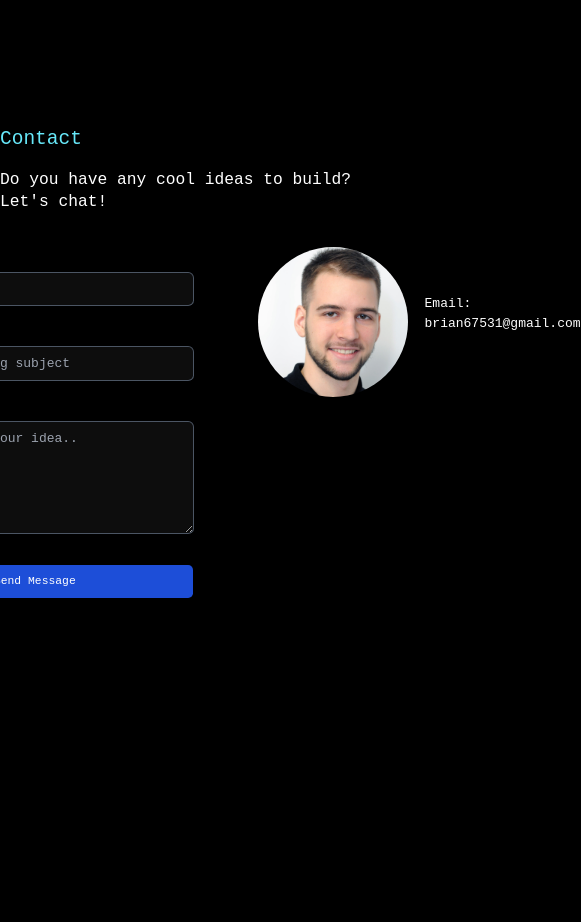
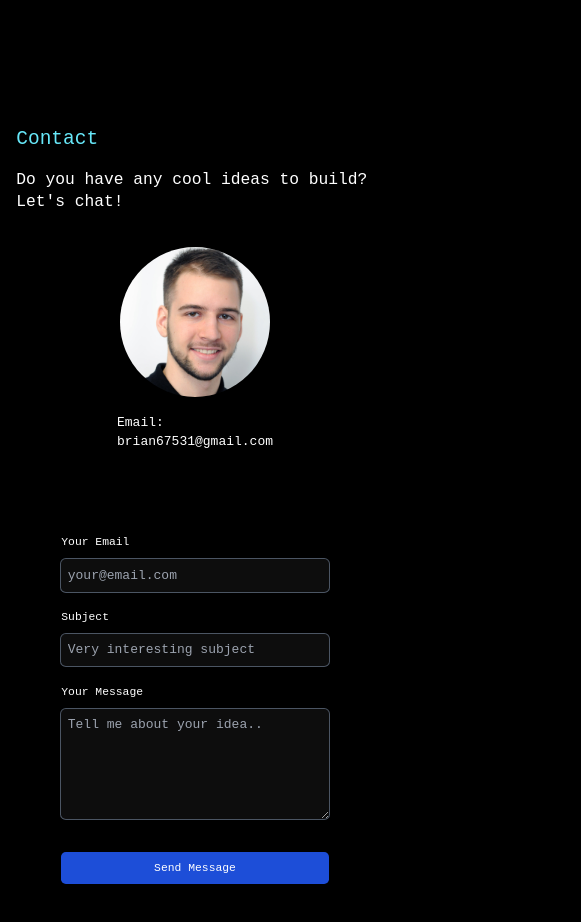
Before and after one commit to Supermog/portfolio, a React (Vite) app: page / in a window 390 px wide. Shown: the part 4800-5722 px from the top of the page, 581 px wide, since content can reach past the window. Before the commit the page ends 5528 px from the top, so only its background shows below. Built offline with nearby package versions, Linux system fonts and the light colour scheme; what tailwindcss-animated would draw is missing.

Commit message:
feature: make contact section responsive

```diff
--- a/src/components/sections/contact-section.tsx
+++ b/src/components/sections/contact-section.tsx
@@ -28,14 +28,14 @@ function ContactSection() {
   return (
     <section id="contact" className="mb-40">
       <div className="flex justify-center items-center flex-col">
-        <div className="mb-10">
+        <div className="mb-10 px-5">
           <p className="text-2xl text-cyan-300 mb-5">Contact</p>
           <p className="text-xl">
             Do you have any cool ideas to build? Let's chat!
           </p>
         </div>
-        <div className="flex gap-20">
-          <div className="w-[400px]">
+        <div className="flex gap-20 lg:flex-row flex-col-reverse">
+          <div className="sm:min-w-[400px] min-w-[300px] sm:px-0 px-5">
             <FormProvider {...form}>
               <form
                 onSubmit={form.handleSubmit(onSubmit)}
@@ -63,18 +63,13 @@ function ContactSection() {
               </form>
             </FormProvider>
           </div>
-          <div>
-            <div className="flex items-center space-x-5">
-              <img className="rounded-full h-[150px]" src={roundedSelfPic} />
-              <div className="mb-5">
-                <p>Email:</p>
-                <a
-                  href="mailto:brian67531@gmail.com"
-                  className="hover:underline"
-                >
-                  brian67531@gmail.com
-                </a>
-              </div>
+          <div className="flex items-center gap-5 sm:flex-row flex-col">
+            <img className="rounded-full h-[150px]" src={roundedSelfPic} />
+            <div className="mb-5">
+              <p>Email:</p>
+              <a href="mailto:brian67531@gmail.com" className="hover:underline">
+                brian67531@gmail.com
+              </a>
             </div>
           </div>
         </div>
```
